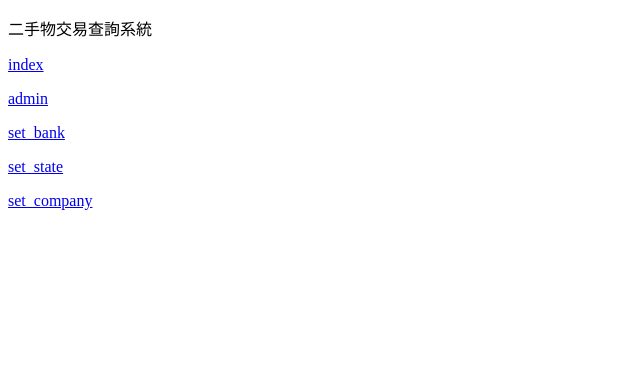
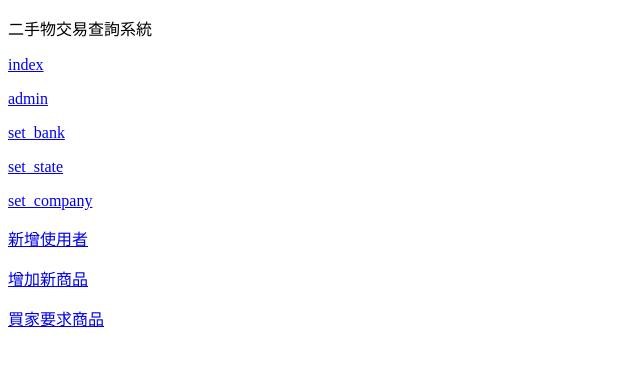
Before and after one commit to NCCU104703012/database_project, a Django app: page / in a window 1280 px wide. Shown: the top 366 px of the page, without its empty margins (0-640 px from the left). Run offline with Django 3.2, Linux system fonts and the light colour scheme.

Commit message:
index 修改

```diff
--- a/nccu_database_project/main_search/templates/index.html
+++ b/nccu_database_project/main_search/templates/index.html
@@ -12,6 +12,9 @@
         <p><a href="/set_bank/">set_bank</a></p>
         <p><a href="/set_state/">set_state</a></p>
         <p><a href="/set_company/">set_company</a></p>
+        <p><a href="/add_user/">新增使用者</a></p>
+        <p><a href="/add_commodity/">增加新商品</a></p>
+        <p><a href="/buy_commodity/">買家要求商品</a></p>
     </div>
 </body>
 </html>
```
